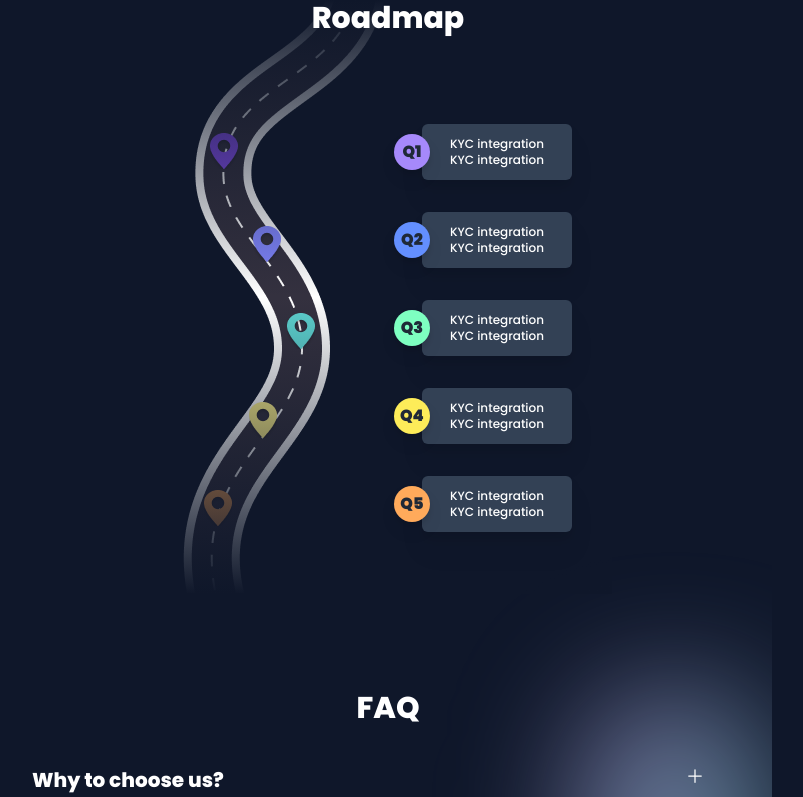
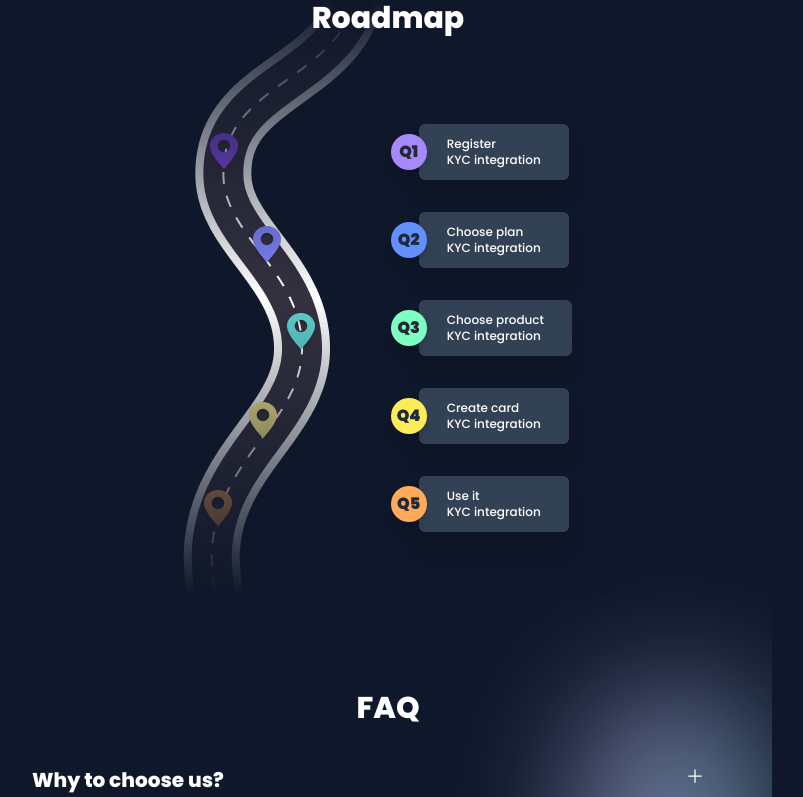
Before and after one commit to MKuzich/nft-landing, a Next.js app: page / in a window 1280 px wide. Shown: the part 4476-5273 px from the top of the page, without its empty margins (252-1055 px from the left). Built offline with nearby package versions, Linux system fonts and the light colour scheme.

Commit message:
choose content in roadmap

```diff
--- a/components/Roadmap.js
+++ b/components/Roadmap.js
@@ -7,35 +7,35 @@ import { useMediaQuery } from "../hooks/useMediaQuery";
 const items = [
   {
     id: "Q1",
-    title: "KYC integration",
+    title: "Register",
     text: "KYC integration",
     color: "bg-location3",
     colorDesktop: "bg-location1",
   },
   {
     id: "Q2",
-    title: "KYC integration",
+    title: "Choose plan",
     text: "KYC integration",
     color: "bg-location5",
     colorDesktop: "bg-location2",
   },
   {
     id: "Q3",
-    title: "KYC integration",
+    title: "Choose product",
     text: "KYC integration",
     color: "bg-location1",
     colorDesktop: "bg-location3",
   },
   {
     id: "Q4",
-    title: "KYC integration",
+    title: "Create card",
     text: "KYC integration",
     color: "bg-location4",
     colorDesktop: "bg-location4",
   },
   {
     id: "Q5",
-    title: "KYC integration",
+    title: "Use it",
     text: "KYC integration",
     color: "bg-location2",
     colorDesktop: "bg-location5",
```
